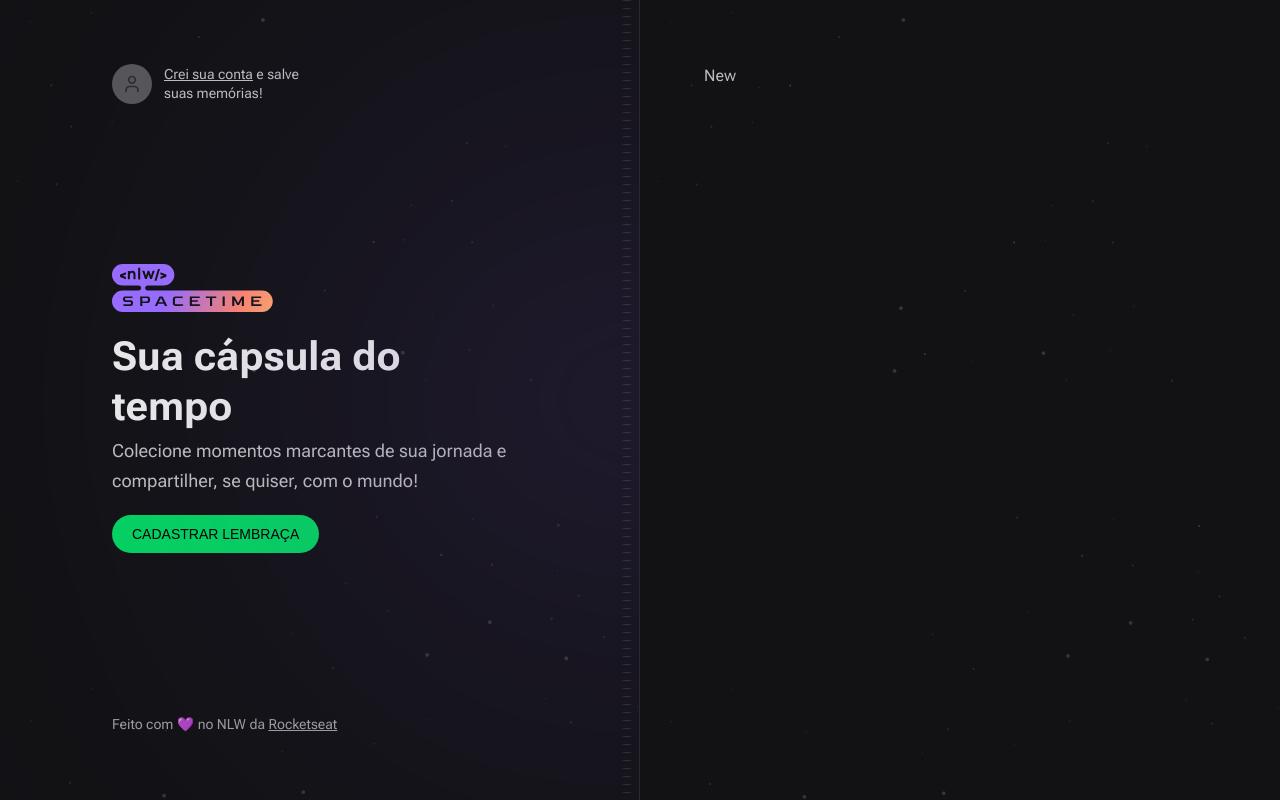
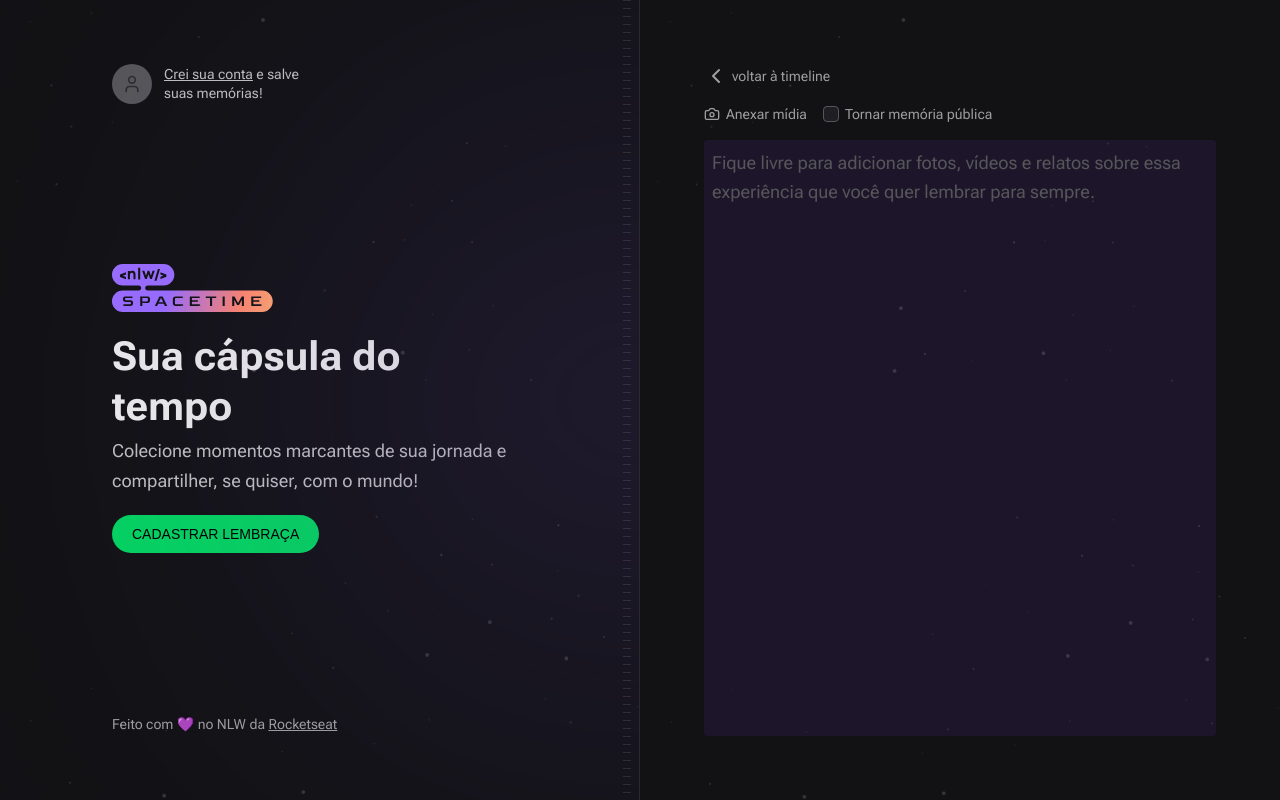
Before and after one commit to esbnet/nlw-spacetime-web, a Next.js app: page /memories/new in a window 1280 px wide. Built offline with nearby package versions, Linux system fonts and the light colour scheme; no server answers; a web font is replaced by a local one.

Commit message:
feat: :sparkles: create page new memorie with image upload

```diff
--- a/package.json
+++ b/package.json
@@ -27,6 +27,7 @@
   },
   "devDependencies": {
     "@rocketseat/eslint-config": "^1.2.0",
+    "@tailwindcss/forms": "^0.5.3",
     "prettier-plugin-tailwindcss": "^0.3.0"
   }
 }
--- a/src/app/layout.tsx
+++ b/src/app/layout.tsx
@@ -35,7 +35,7 @@
       >
         <main className="grid min-h-screen grid-cols-2">
           {/* Left section */}
-          <div className="relative flex flex-col items-start justify-between  overflow-hidden border-r border-white/10 bg-[url(../assets/bg-stars.svg)] bg-cover px-28 py-16 ">
+          <div className="relative flex flex-col items-start justify-between overflow-hidden border-r border-white/10 bg-[url(../assets/bg-stars.svg)] bg-cover px-28 py-16 ">
             {/* Blur */}
             <div className="absolute right-0 top-1/2 h-[288px] w-[526px] -translate-y-1/2 translate-x-1/2 rounded-full bg-purple-700 opacity-50 blur-full" />
 
--- a/src/app/memories/new/page.tsx
+++ b/src/app/memories/new/page.tsx
@@ -1,7 +1,51 @@
+import { Camera, ChevronLeft } from 'lucide-react'
+import Link from 'next/link'
+
 export default function New() {
   return (
-    <div>
-      <h1>New</h1>
+    <div className="flex flex-1 flex-col gap-4">
+      <Link
+        href="/"
+        className="flex items-center gap-1 text-sm text-gray-200 hover:text-gray-100"
+      >
+        <ChevronLeft />
+        voltar à timeline
+      </Link>
+
+      <form className="flex flex-1 flex-col gap-2">
+        <div className="flex items-center gap-4">
+          <label
+            htmlFor="media"
+            className="flex cursor-pointer items-center gap-1.5 text-sm text-gray-200 hover:text-gray-100"
+          >
+            <Camera className="h-4 w-4" />
+            Anexar mídia
+          </label>
+
+          <label
+            htmlFor="isPublic"
+            className="flex items-center gap-1.5 text-sm text-gray-200 hover:text-gray-100"
+          >
+            <input
+              type="checkbox"
+              name="isPublic"
+              id="isPublic"
+              value="true"
+              className="h-4 w-4 rounded border-gray-400 bg-gray-700 text-purple-500"
+            />
+            Tornar memória pública
+          </label>
+        </div>
+
+        <input type="file" id="media" className="invisible h-0 w-0" />
+
+        <textarea
+          name="content"
+          spellCheck={false}
+          className="w-full flex-1 resize-none rounded border-0 bg-violet-600/10 p-2 text-lg leading-relaxed text-gray-100 placeholder:text-gray-400 focus:ring-0"
+          placeholder="Fique livre para adicionar fotos, vídeos e relatos sobre essa experiência que você quer lembrar para sempre."
+        />
+      </form>
     </div>
   )
 }
--- a/src/components/EmptyMemories.tsx
+++ b/src/components/EmptyMemories.tsx
@@ -1,11 +1,13 @@
+import Link from 'next/link'
+
 export default function EmptyMemories() {
   return (
     <div className="flex flex-1 items-center justify-center">
       <p className="w-[360px] text-center leading-relaxed">
         Você ainda não registrou nenhuma lembraça, comece a{' '}
-        <a href="#" className="underline hover:text-gray-50">
+        <Link href="/memories/new" className="underline hover:text-gray-50">
           criar agora!
-        </a>
+        </Link>
       </p>
     </div>
   )
--- a/tailwind.config.js
+++ b/tailwind.config.js
@@ -89,5 +89,5 @@
       },
     },
   },
-  plugins: [],
+  plugins: [require('@tailwindcss/forms')],
 }
```
Also changed, not shown: 2 other files (tests, documents, lock files or other folders).
